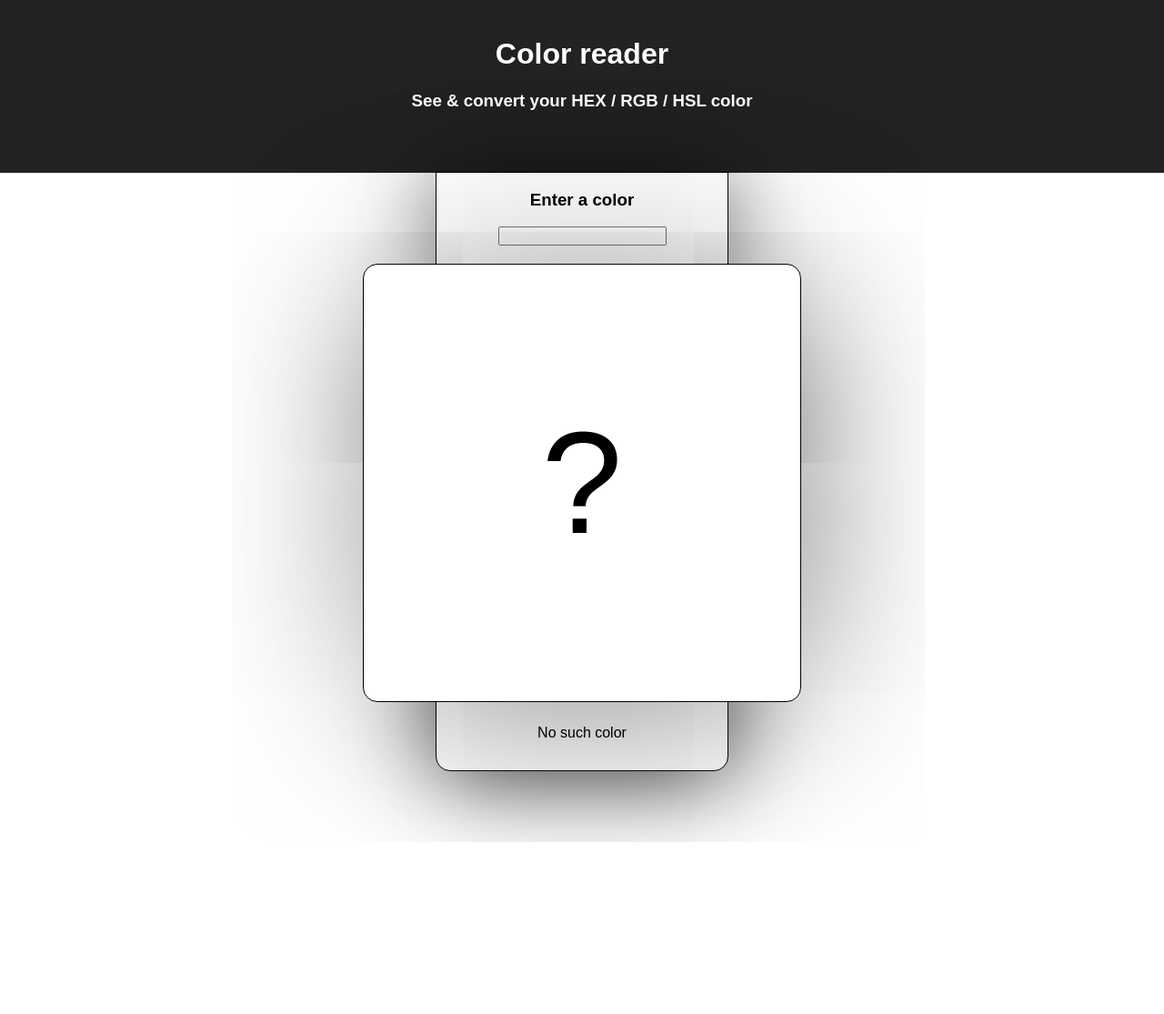
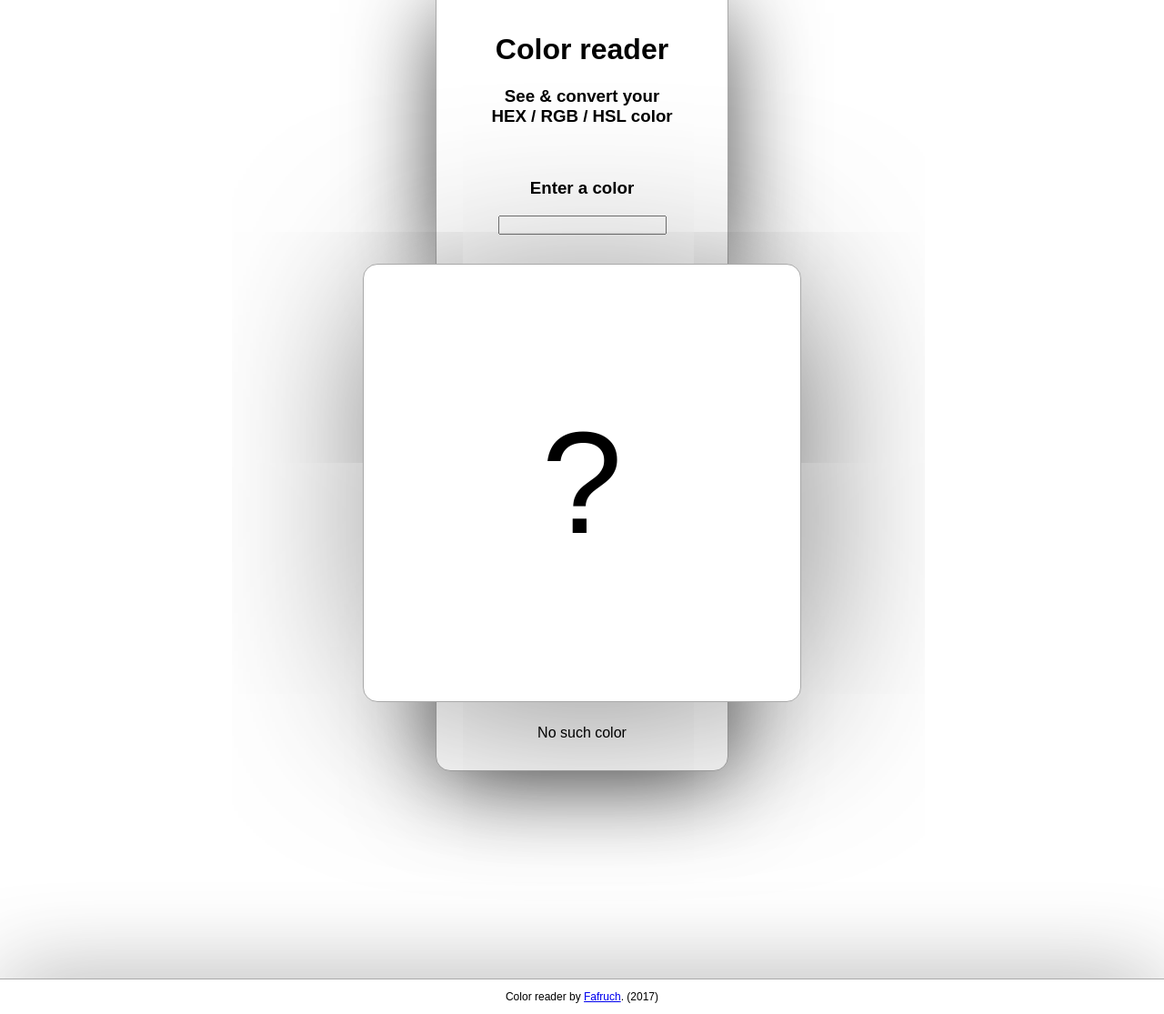
Before and after one commit to Fafruch/color-reader, a React (Create React App) app: page / in a window 1280 px wide. Shown: the whole page at 91% size. Before the commit the page ends 926 px from the top, so only its background shows below. Built offline with nearby package versions, Linux system fonts and the light colour scheme.

Commit message:
Update CSS, add Footer, fix CopyToClipboard in Colors

```diff
--- a/src/components/App.js
+++ b/src/components/App.js
@@ -4,15 +4,16 @@ import PropTypes from 'prop-types';
 import InputContainer from '../containers/InputContainer';
 import ColorBoxContainer from '../containers/ColorBoxContainer';
 import ColorsContainer from '../containers/ColorsContainer';
+import Footer from '../components/Footer';
 
 const App = ({ rgbColor, isColorCorrect }) => (
   <div className="App" style={{ background: isColorCorrect ? rgbColor : 'white' }}>
     <div className="App-header">
       <h1>Color reader</h1>
-      <h3>See & convert your HEX / RGB / HSL color</h3>
-    </div>
-    <div className="Input-container">
-      <InputContainer />
+      <h3>See & convert your <br /> HEX / RGB / HSL color</h3>
+      <div className="Input-container">
+        <InputContainer />
+      </div>
     </div>
     <div className="ColorBox-container">
       <ColorBoxContainer />
@@ -20,6 +21,7 @@ const App = ({ rgbColor, isColorCorrect }) => (
     <div className="Colors-container">
       <ColorsContainer />
     </div>
+    <Footer />
   </div>
 );
 App.propTypes = {
--- a/src/components/Colors.js
+++ b/src/components/Colors.js
@@ -24,7 +24,7 @@ const Colors = ({ hexColor, rgbColor, hslColor, isColorCorrect }) => {
                     <input value={type.value} onChange={() => {}} />
                   </td>
                   <td>
-                    <CopyToClipboard text={hexColor}>
+                    <CopyToClipboard text={type.value}>
                       <button>
                         Copy
                       </button>
--- /dev/null
+++ b/src/components/Footer.js
@@ -0,0 +1,9 @@
+import React from 'react';
+
+const Footer = () => (
+  <div className="Footer">
+    Color reader by <a href="https://github.com/Fafruch">Fafruch</a>. (2017)
+  </div>
+);
+
+export default Footer;
--- a/src/components/Input.js
+++ b/src/components/Input.js
@@ -2,7 +2,7 @@ import React from 'react';
 import PropTypes from 'prop-types';
 
 const Input = ({ inputColor, onChange }) => (
-  <div className="Input">
+  <div>
     <h3>Enter a color</h3>
     <input
       value={inputColor}
--- a/src/index.css
+++ b/src/index.css
@@ -1,6 +1,7 @@
 @import './styles/App.css';
 @import './styles/ColorBox.css';
 @import './styles/Colors.css';
+@import './styles/Footer.css';
 @import './styles/Input.css';
 
 body {
--- a/src/styles/App.css
+++ b/src/styles/App.css
@@ -1,14 +1,28 @@
 .App {
-  height: 102vh;
+  height: 1100px;
   text-align: center;
   transition: 1s;
 }
 
 .App-header {
-  height: 150px;
-  padding: 20px;
-  background-color: #222;
-  color: white;
+  position: relative;
+  z-index: 0;
+  top: -1px;
+
+  width: 20rem;
+  height: 275px;
+
+  margin-left: auto;
+  margin-right: auto;
+  padding-top: 15px;
+
+  background: white;
+
+  border: 1px solid darkgray;
+
+  -webkit-box-shadow: 0px 10px 101px -5px rgba(0,0,0,0.75);
+  -moz-box-shadow: 0px 10px 101px -5px rgba(0,0,0,0.75);
+  box-shadow: 0px 10px 101px -5px rgba(0,0,0,0.75);
 }
 
 .App-intro {
--- a/src/styles/ColorBox.css
+++ b/src/styles/ColorBox.css
@@ -4,15 +4,15 @@
   z-index: 10;
   display: table;
 
-  width: 30rem;
-  height: 30rem;
+  width: 480px;
+  height: 480px;
 
   margin-left: auto;
   margin-right: auto;
 
   background: white;
 
-  border: 1px solid black;
+  border: 1px solid darkgray;
   border-radius: 1rem;
 
 /*  -webkit-box-shadow: 10px 10px 162px -46px rgba(0,0,0,0.5);
--- a/src/styles/Colors.css
+++ b/src/styles/Colors.css
@@ -18,7 +18,7 @@
 
   background: white;
 
-  border: 1px solid black;
+  border: 1px solid darkgray;
   border-radius: 0 0 1rem 1rem;
   -moz-border-radius: 0 0 1rem 1rem;
   -webkit-border-radius: 0 0 1rem 1rem;
--- /dev/null
+++ b/src/styles/Footer.css
@@ -0,0 +1,16 @@
+.Footer {
+  position: relative;
+  bottom: -150px;
+  padding: 0.75rem;
+
+  background: white;
+
+  text-align: center;
+  font-size: 0.75rem;
+
+  border-top: 1px solid darkgray;
+
+  -webkit-box-shadow: 0px 10px 101px -5px rgba(0,0,0,0.75);
+  -moz-box-shadow: 0px 10px 101px -5px rgba(0,0,0,0.75);
+  box-shadow: 0px 10px 101px -5px rgba(0,0,0,0.75);
+}
--- a/src/styles/Input.css
+++ b/src/styles/Input.css
@@ -1,22 +1,4 @@
-.Input {
+.Input-container {
+  padding-top: 20px;
   margin: 1rem;
 }
-
-.Input-container {
-  position: relative;
-  margin-left: auto;
-  margin-right: auto;
-  top: -1px;
-  z-index: 0;
-
-  width: 20rem;
-  height: 100px;
-
-  -webkit-box-shadow: 0px 10px 101px -5px rgba(0,0,0,0.75);
-  -moz-box-shadow: 0px 10px 101px -5px rgba(0,0,0,0.75);
-  box-shadow: 0px 10px 101px -5px rgba(0,0,0,0.75);
-
-  border: 1px solid black;
-  background: white;
-
-}
```
